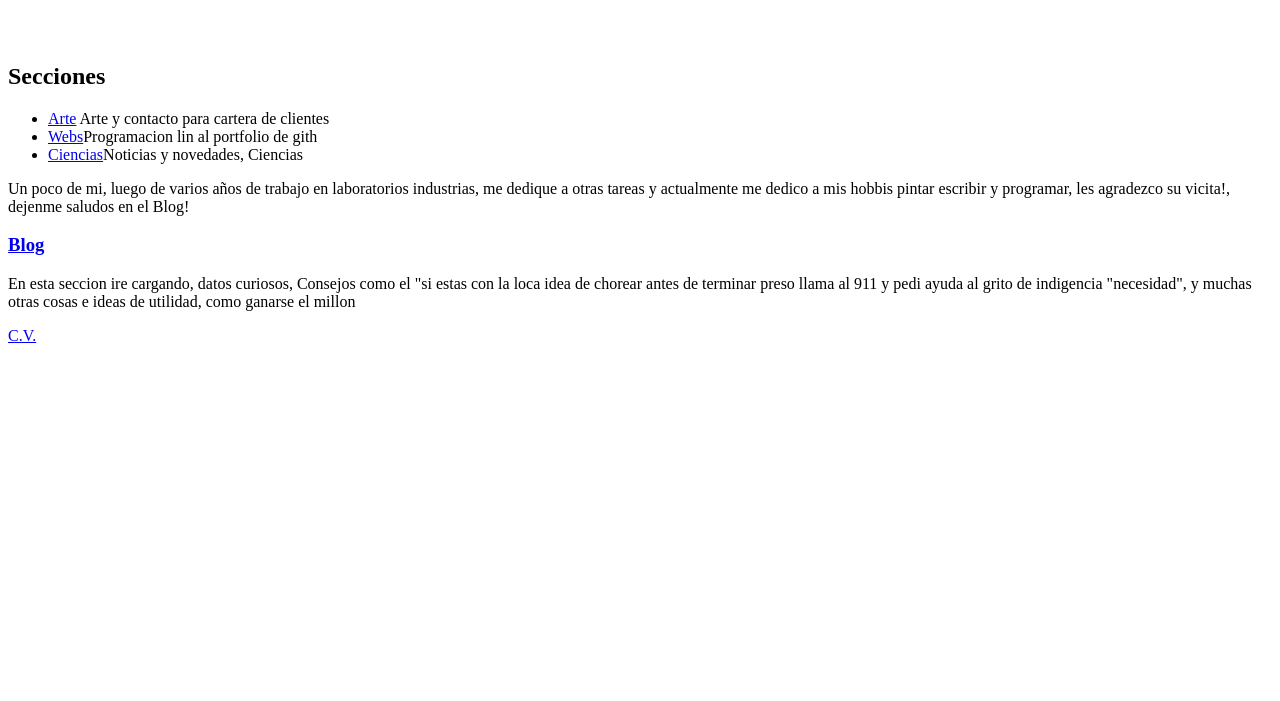
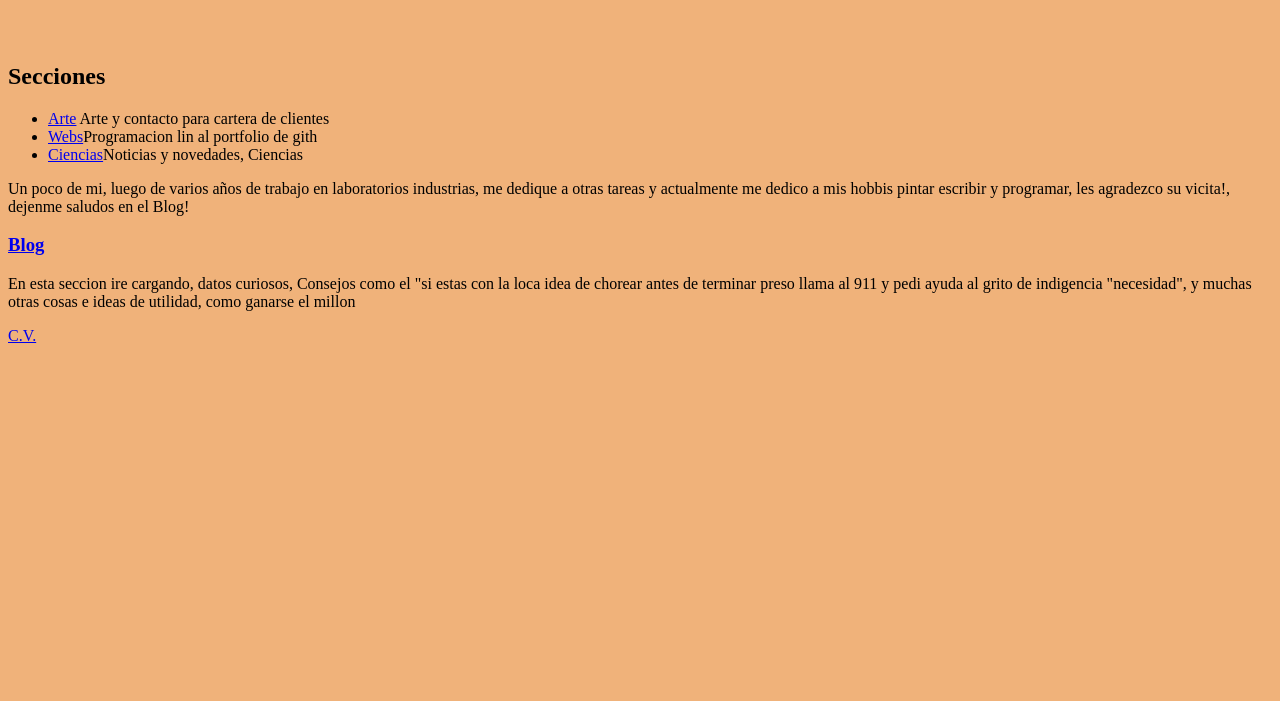
Before and after one commit to Tomi2107/eLAteLLieRdetuti, a plain HTML site: page index.html in a window 1280 px wide. Shown: the part 99-800 px from the top of the page. Drawn offline with Linux system fonts and the light colour scheme.

Commit message:
Update index.html

```diff
--- a/index.html
+++ b/index.html
@@ -10,7 +10,7 @@ and open the template in the editor.
         <meta charset="UTF-8">
         <meta name="viewport" content="width=device-width, initial-scale=1.0">
     </head>
-    <body style="background-color: background">
+    <body style="background-color:  #f0b27a">
         <header>Bienvenidos a mi Web</header>
         <h1>El Atellier de Tuti</h1>
         <br>
```
